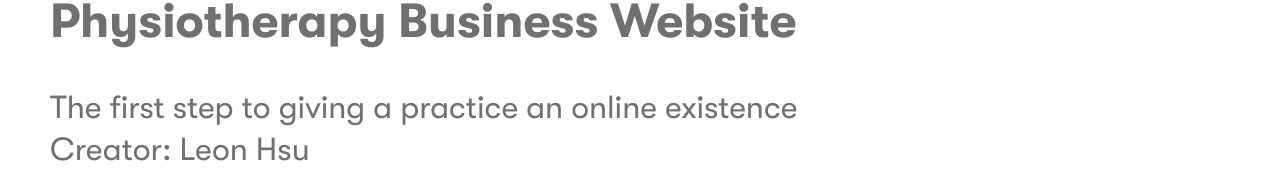
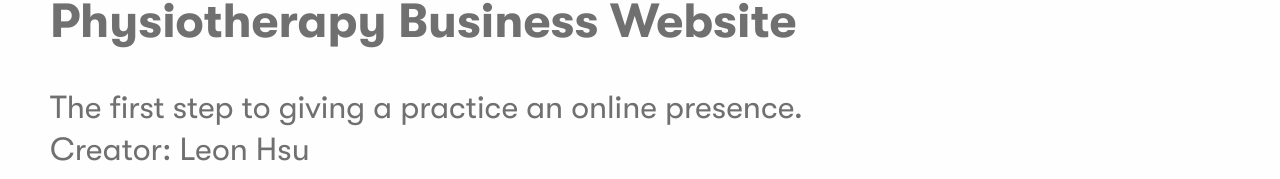
Before and after one commit to leonhsu95/leontyhsu, a React (Create React App) app: page /hfp in a window 1280 px wide. Shown: the part 338-517 px from the top of the page. Built offline with nearby package versions, Linux system fonts and the light colour scheme.

Commit message:
Adjusted Content32

```diff
--- a/src/components/FeaturedWorks/FeaturedWorksItems/HFP.js
+++ b/src/components/FeaturedWorks/FeaturedWorksItems/HFP.js
@@ -23,7 +23,7 @@ const HFP = () => {
             </ul>
         </div>
         <div className="button-container desktop-wrapper">
-          <p>The first step to giving a practice an online presences.</p>
+          <p>The first step to giving a practice an online presence.</p>
           <Link className="link" to="/hfp">About Project</Link>
           {/* <a href="https://github.com/leonhsu95/Projectify" _blank="true">About Project</a> */}
 
--- a/src/components/Portfolio/ProjectItems/HFP.js
+++ b/src/components/Portfolio/ProjectItems/HFP.js
@@ -16,7 +16,7 @@ const HFPContent = () => {
                 >
                 <h1>Hills Family Physio</h1>
                 <p className="tagline">Physiotherapy Business Website</p>
-                <p className="tagline-description">The first step to giving a practice an online existence</p>
+                <p className="tagline-description">The first step to giving a practice an online presence.</p>
                 <p className="tagline-description">Creator: Leon Hsu</p>
                 <br></br>
                 </motion.div>
```
